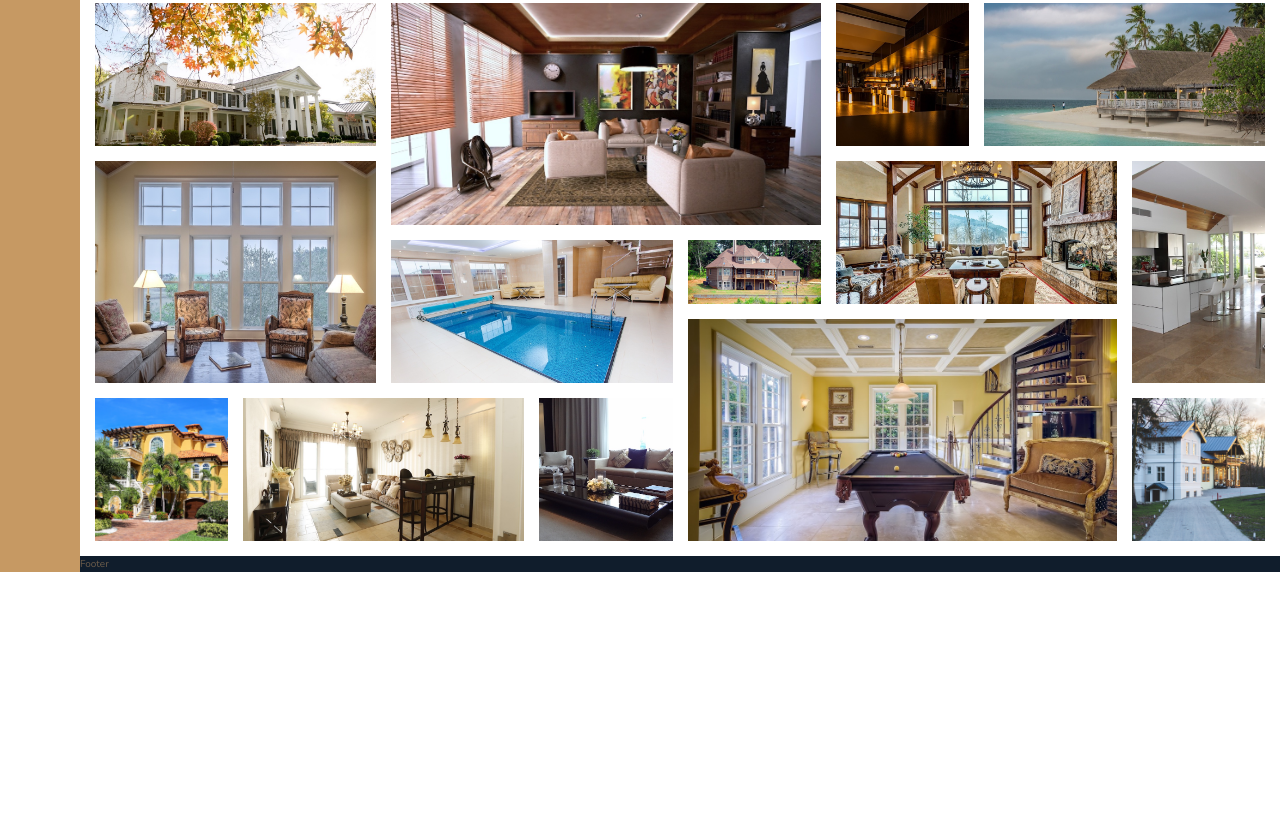
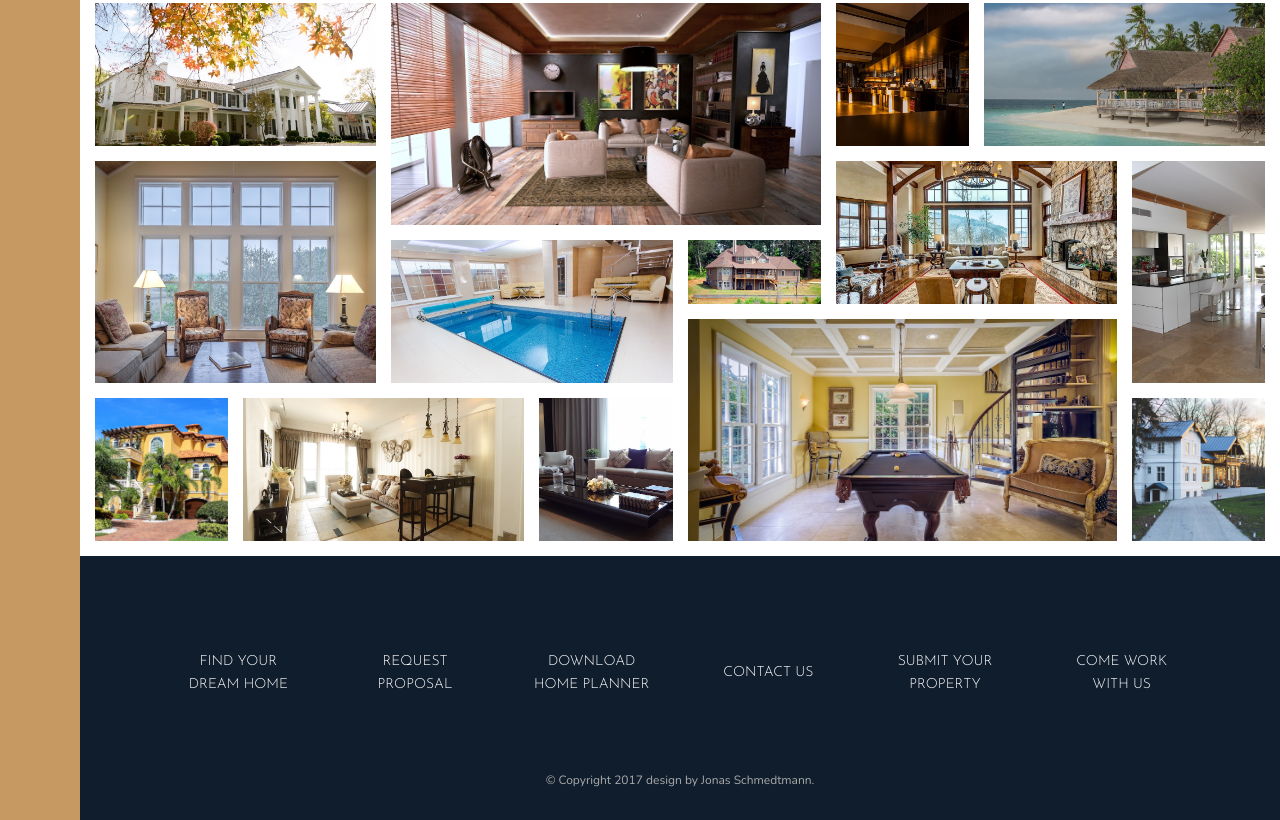
Before and after one commit to arhamilton92/nexter, a website: page index.html in a window 1280 px wide. Shown: the part 3034-3854 px from the top of the page. Before the commit the page ends 3606 px from the top, so only its background shows below. Drawn offline with nearby package versions, Linux system fonts and the light colour scheme.

Commit message:
footer // styling & markup

```diff
--- a/index.html
+++ b/index.html
@@ -300,7 +300,15 @@
         </section>
 
         <footer class="footer">
-            Footer
+            <ul class="nav">
+                <li class="nav__item"><a href="" class="nav__link">Find your dream home</a></li>
+                <li class="nav__item"><a href="" class="nav__link">Request proposal</a></li>
+                <li class="nav__item"><a href="" class="nav__link">Download home planner</a></li>
+                <li class="nav__item"><a href="" class="nav__link">Contact us</a></li>
+                <li class="nav__item"><a href="" class="nav__link">Submit your property</a></li>
+                <li class="nav__item"><a href="" class="nav__link">Come work with us</a></li>
+            </ul>
+            <p class="copyright">&copy; Copyright 2017 design by Jonas Schmedtmann.</p>
         </footer>
     </body>
 </html>
--- a/sass/_footer.scss
+++ b/sass/_footer.scss
@@ -1,4 +1,44 @@
 .footer {
     background-color: $color-secondary;
     grid-column: full-start / full-end;
+    padding: 8rem;
+    padding-bottom: 3rem;
 }
+
+.nav {
+    list-style: none;
+
+    display: grid;
+    grid-template-columns: repeat(auto-fit, minmax(15rem, 1fr));
+    grid-gap: 2rem;
+    align-items: center;
+
+    &__link:link,
+    &__link:visited {
+        font-size: 1.4rem;
+        color: #fff;
+        text-decoration: none;
+        font-family: $font-display;
+        text-transform: uppercase;
+        text-align: center;
+        padding: 1.5rem;
+        display: block;
+        transition: all .2s;
+        border-radius: 4px;
+    }
+
+    &__link:hover,
+    &__link:active {
+        background-color: rgba(#fff, .1);
+    }
+}
+
+.copyright {
+    font-size: 1.2rem;
+    width: 70%;
+    color: $color-grey-light-2;
+    margin-top: 6rem;
+    margin-right: auto;
+    margin-left: auto;
+    text-align: center;
+}
```
Also changed, not shown: css/style.css, sass/main.css, 1 other file.
